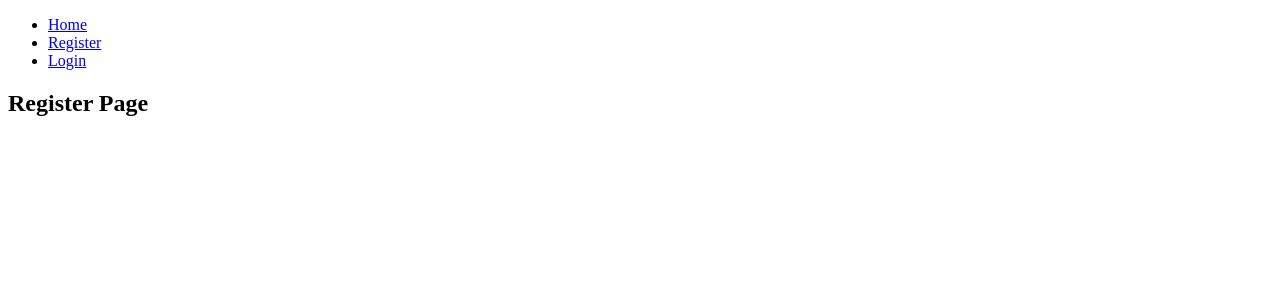
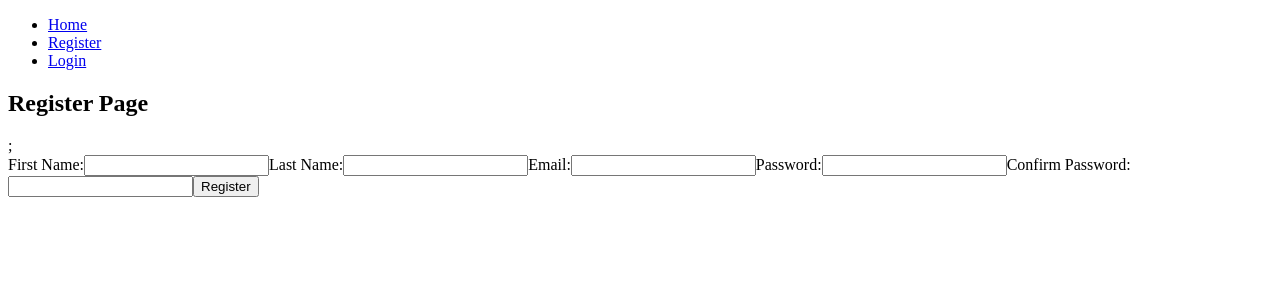
Before and after one commit to janpetallo/Centsimple, a React (Vite) app in the folder frontend/: page /register in a window 1280 px wide. Shown: the top 300 px of the page. Built offline with nearby package versions, Linux system fonts and the light colour scheme.

Commit message:
feat: build and connect registration page

```diff
--- a/frontend/src/pages/RegisterPage.jsx
+++ b/frontend/src/pages/RegisterPage.jsx
@@ -1,6 +1,109 @@
-// Inside RegisterPage.jsx
+import { useState } from "react";
+import apiService from "../services/apiService";
+
 function RegisterPage() {
-  return <h2>Register Page</h2>;
+  const [formData, setFormData] = useState({
+    firstName: "",
+    lastName: "",
+    email: "",
+    password: "",
+    confirmPassword: "",
+  });
+  const [error, setError] = useState(null);
+  const [loading, setLoading] = useState(false);
+
+  function handleChange(e) {
+    setFormData({
+      ...formData,
+      [e.target.name]: e.target.value,
+    });
+  }
+
+  async function handleSubmit(e) {
+    e.preventDefault();
+
+    if (formData.password !== formData.confirmPassword) {
+      setError("Passwords do not match");
+      return;
+    }
+
+    setError(null);
+    setLoading(true);
+
+    try {
+      const response = await apiService.registerUser(formData);
+      console.log("User registered successfully", response);
+      // Here we will redirect the user to the login page or show a success message
+    } catch (error) {
+      console.error("Error registering user", error.message);
+      setError(error.message);
+    } finally {
+      setLoading(false);
+    }
+  }
+
+  return (
+    <div>
+      <h2>Register Page</h2>;
+      <form onSubmit={handleSubmit}>
+        <label htmlFor="firstName">First Name:</label>
+        <input
+          type="text"
+          id="firstName"
+          name="firstName"
+          value={formData.firstName}
+          onChange={handleChange}
+          required
+        />
+
+        <label htmlFor="lastName">Last Name:</label>
+        <input
+          type="text"
+          id="lastName"
+          name="lastName"
+          value={formData.lastName}
+          onChange={handleChange}
+          required
+        />
+
+        <label htmlFor="email">Email:</label>
+        <input
+          type="email"
+          id="email"
+          name="email"
+          value={formData.email}
+          onChange={handleChange}
+          required
+        />
+
+        <label htmlFor="password">Password:</label>
+        <input
+          type="password"
+          id="password"
+          name="password"
+          value={formData.password}
+          onChange={handleChange}
+          required
+        />
+
+        <label htmlFor="confirmPassword">Confirm Password:</label>
+        <input
+          type="password"
+          id="confirmPassword"
+          name="confirmPassword"
+          value={formData.confirmPassword}
+          onChange={handleChange}
+          required
+        />
+
+        {error && <p style={{ color: "red" }}>{error}</p>}
+
+        <button type="submit" disabled={loading}>
+          Register
+        </button>
+      </form>
+    </div>
+  );
 }
 
 export default RegisterPage;
```
Also changed, not shown: frontend/src/services/api.service.js (added, +27 -0 lines).
